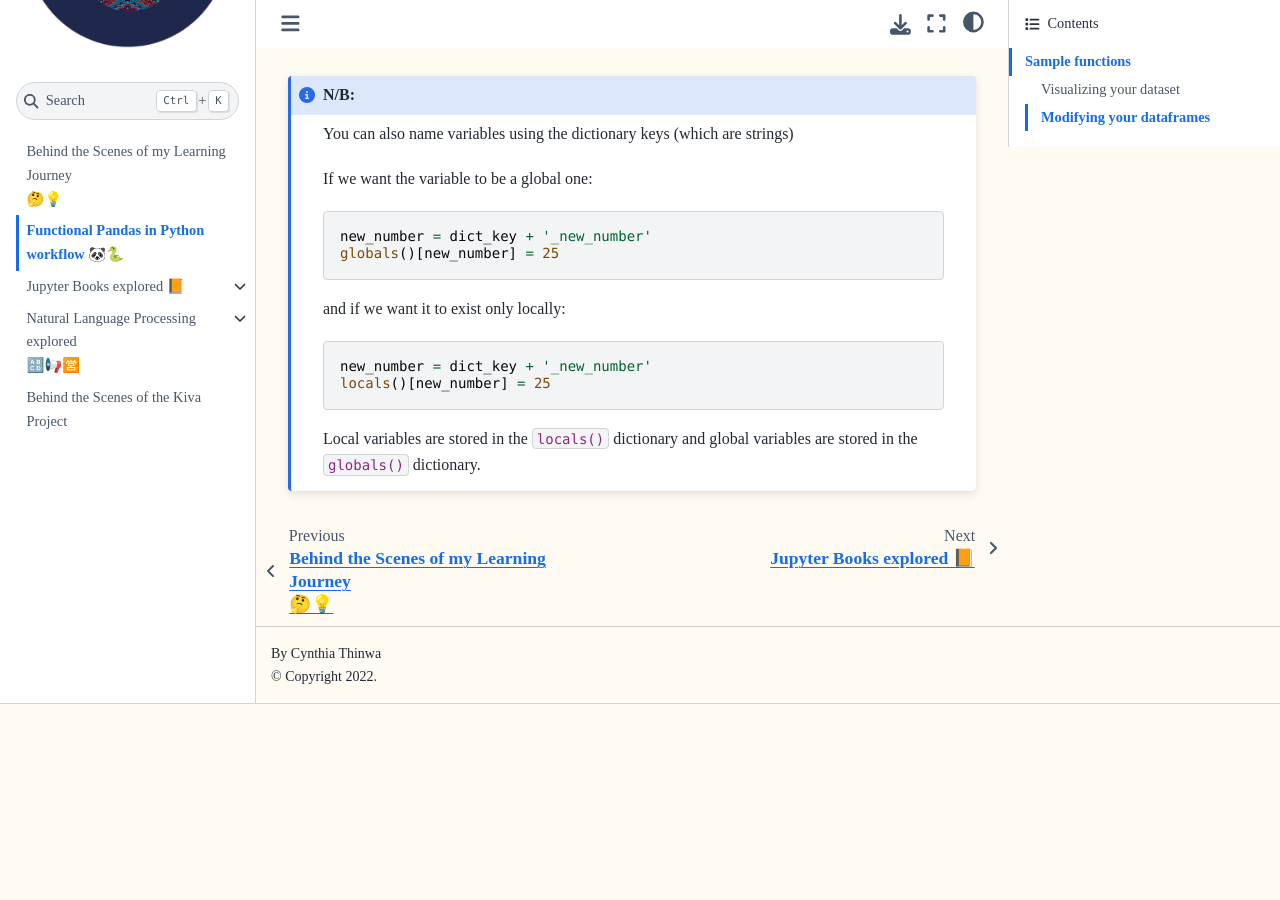
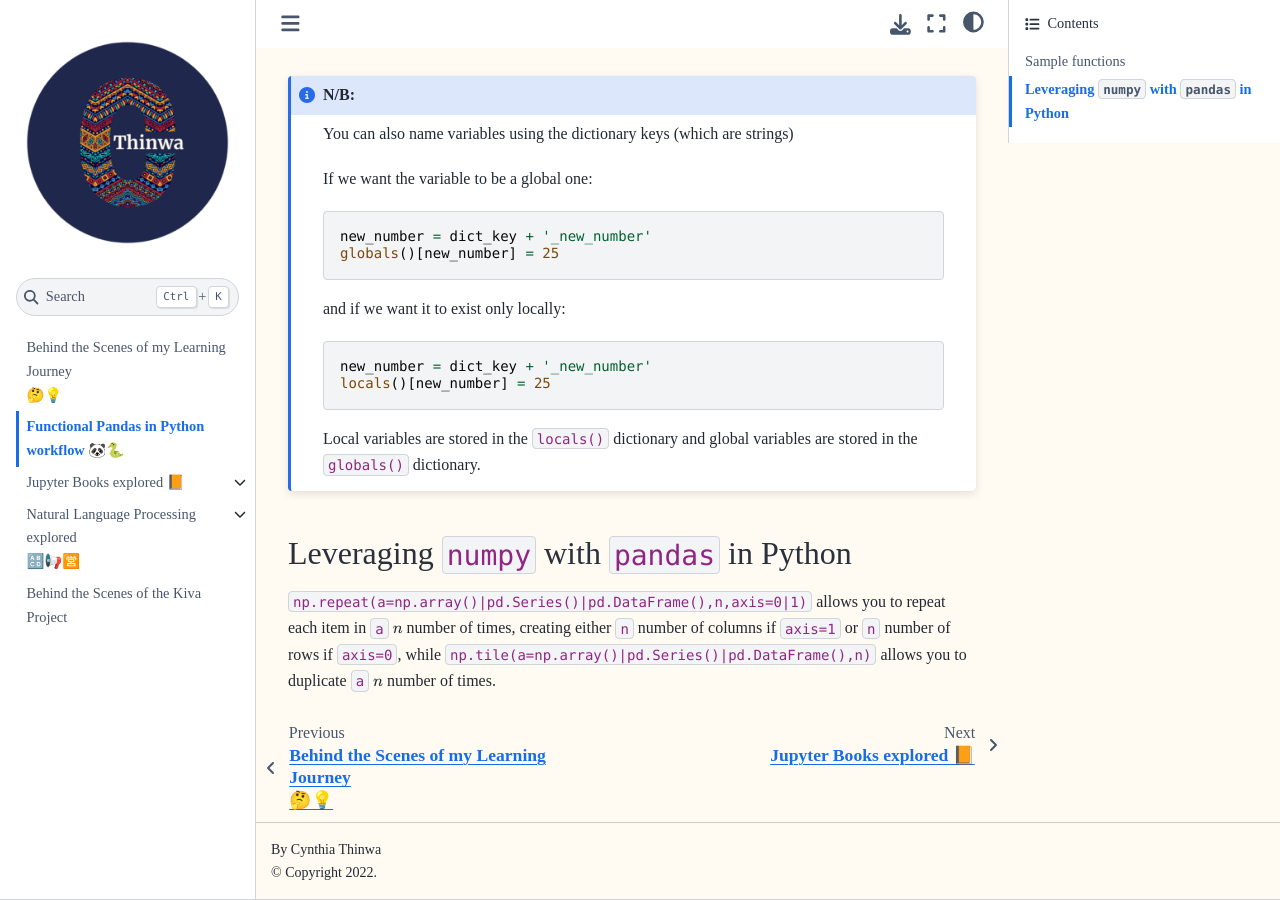
Before and after one commit to CeeThinwa/BTS-Continuous-Learning, a Jupyter Book: the page built from book/pandas_python.md, in a window 1280 px wide and 900 px high, scrolled down 5731 px. Built offline with Jupyter Book 1.0.4 settings and Sphinx 7.4.7 and the Sphinx Book theme 1.1.4, drawn with Linux system fonts in a browser that asks for light colours; before the commit the page ends 6435 px from its top, so only the background shows below that.

Commit message:
added content

```diff
--- a/book/pandas_python.md
+++ b/book/pandas_python.md
@@ -283,3 +283,7 @@ locals()[new_number] = 25
 Local variables are stored in the `locals()` dictionary and global variables are stored in the `globals()` dictionary.
 
 :::
+
+## Leveraging `numpy` with `pandas` in Python
+
+`np.repeat(a=np.array()|pd.Series()|pd.DataFrame(),n,axis=0|1)` allows you to repeat each item in `a` $n$ number of times, creating either `n` number of columns if `axis=1` or `n` number of rows if `axis=0`, while `np.tile(a=np.array()|pd.Series()|pd.DataFrame(),n)` allows you to duplicate `a` $n$ number of times.
```
